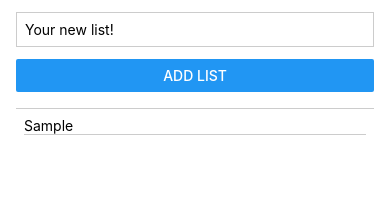
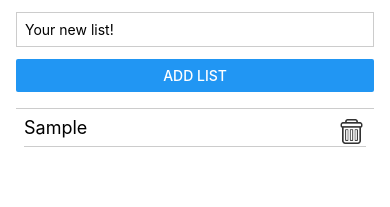
Before and after one commit to Mikkelof/IDATT2506-App-Project, a React Native app: screen / in a window 390 px wide. Both pictures are taken after typing "Sample" into the empty fields and a click on the button "ADD LIST". Shown: the top 207 px of the page. Built offline with nearby package versions, Linux system fonts and the light colour scheme.

Commit message:
Can now delete lists

```diff
--- a/App.js
+++ b/App.js
@@ -41,6 +41,12 @@ export default function App() {
     setModalIsVisible(false);
   }
 
+  function deleteList(list) {
+    setListTitles(listTitles => {
+      return listTitles.filter((otherList) => otherList.id !== list.id)
+    })
+  }
+
   function markDone(id) {
     listItems.forEach(item => {if (item.id === id) {
       item.done = true;
@@ -57,7 +63,7 @@ export default function App() {
       <View >
         <ItemList items={currentListItems} onAddItem={addListItemHandler} onMarkDone={markDone} />
       </View>
-      <ListList visible={modalIsVisible} onOpenList={openList} titles={listTitles} onAddList={addListTitleHandler} />
+      <ListList visible={modalIsVisible} onOpenList={openList} titles={listTitles} onAddList={addListTitleHandler} onDeleteList={deleteList} />
     </View>
   );
 }
--- a/components/ListItem.js
+++ b/components/ListItem.js
@@ -5,7 +5,7 @@ function ListItem(props) {
     return (
         <View style={styles.listItem}>
             <Pressable android_ripple={{ color: '#c3cbd9' }} onPress={props.onMarkDone.bind(this, props.id)}>
-                <Text>
+                <Text style={styles.text}>
                     {props.text}
                 </Text>
             </Pressable>
@@ -20,5 +20,8 @@ const styles = StyleSheet.create({
       margin: 8,
       borderBottomColor: '#cccccc',
       borderBottomWidth: 1
+    },
+    text: {
+        fontSize: 16
     }
 });
--- a/components/ListList.js
+++ b/components/ListList.js
@@ -19,6 +19,10 @@ function ListList(props) {
         props.onOpenList(id)
     }
 
+    function deleteList(id) {
+        props.onDeleteList(id)
+    }
+
     return (
         <Modal visible={props.visible} animationType="slide" >
             <View style={styles.entireView}>
@@ -28,7 +32,7 @@ function ListList(props) {
                 </View>
                 <View>
                     <FlatList data={props.titles} renderItem={(itemData) => {
-                        return <ListListItem text={itemData.item.text} id={itemData.item.id} onOpenList={openList} />
+                        return <ListListItem text={itemData.item.text} id={itemData.item.id} onOpenList={openList} onDeleteList={deleteList} />
                     }} />
                 </View>
             </View>
--- a/components/ListListItem.js
+++ b/components/ListListItem.js
@@ -1,13 +1,16 @@
-import { View, StyleSheet, Pressable, Text } from "react-native";
+import { View, StyleSheet, Pressable, Text, Image } from "react-native";
 
 
 function ListListItem(props) {
     return (
         <View style={styles.listItem}>
             <Pressable android_ripple={{ color: '#c3cbd9' }} onPress={props.onOpenList.bind(this, props)}>
-                <Text>
+                <Text style={styles.text}>
                     {props.text}
                 </Text>
+            </Pressable>
+            <Pressable android_ripple={{ color: '#c3cbd9' }} onPress={props.onDeleteList.bind(this, props)} >
+                <Image source={require('../assets/images/delete.png')} style={styles.image} />
             </Pressable>
         </View>
     );
@@ -19,6 +22,16 @@ const styles = StyleSheet.create({
     listItem: {
       margin: 8,
       borderBottomColor: '#cccccc',
-      borderBottomWidth: 1
+      borderBottomWidth: 1,
+      flexDirection: 'row',
+      justifyContent: 'space-between'
+    },
+    text: {
+        fontSize: 18
+    },
+    image: {
+        width: 25,
+        height: 25,
+        margin: 2
     }
 });
```
Also changed, not shown: assets/images/delete.png (added).
